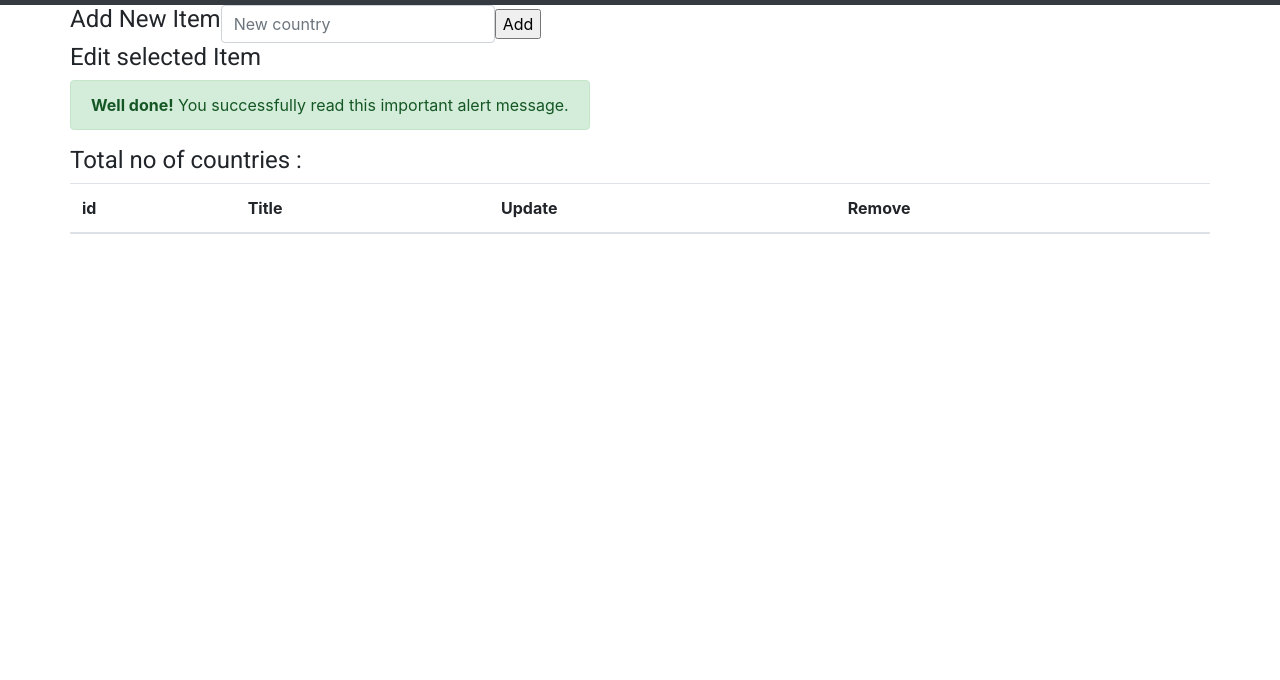
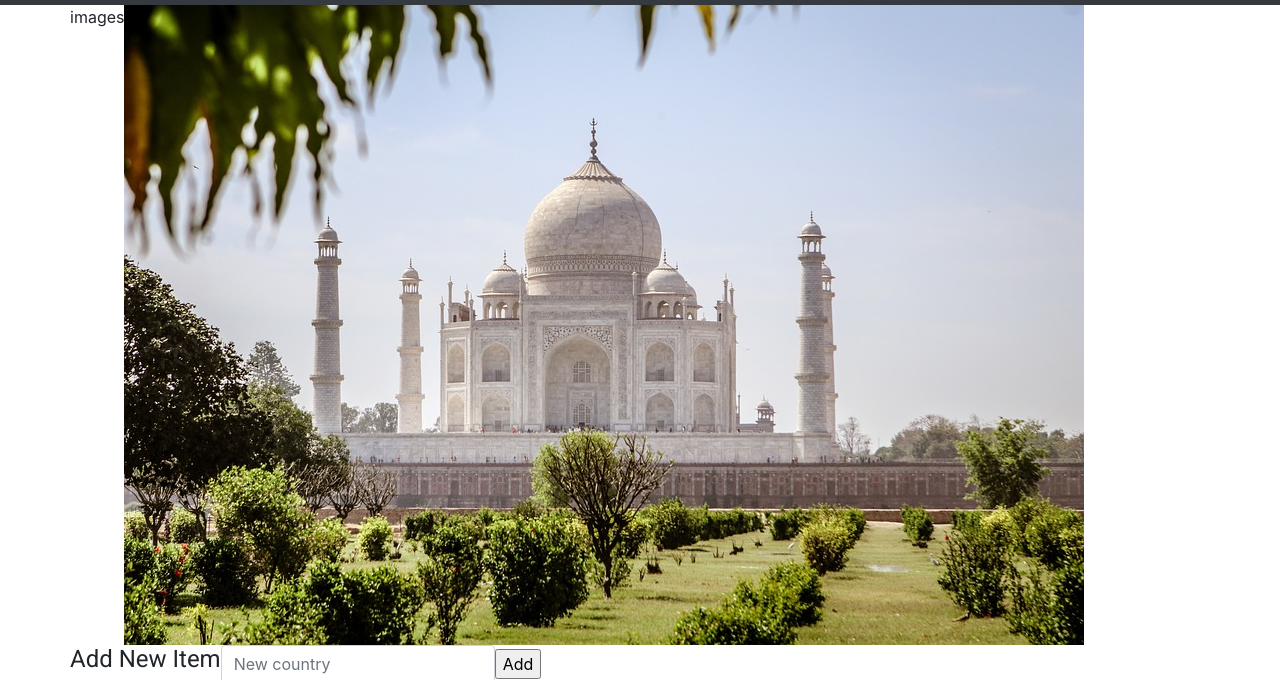
Before and after one commit to asmita-jadhav/ES6_Tables, a website built with webpack: page public/index.html in a window 1280 px wide. Shown: the part 81-761 px from the top of the page. Built offline with nearby package versions, Linux system fonts and the light colour scheme; some packages are replaced by stand-ins of ours; no server answers; files whose address does not match are found by name.

Commit message:
Add files via upload

```diff
--- a/public/index.html
+++ b/public/index.html
@@ -10,8 +10,6 @@
     <link rel="stylesheet" href="https://stackpath.bootstrapcdn.com/bootstrap/4.3.1/css/bootstrap.min.css">
     <link rel="stylesheet" href="https://cdnjs.cloudflare.com/ajax/libs/font-awesome/4.7.0/css/font-awesome.min.css">
 
-    <link rel="stylesheet" type="text/css" href="./css/index.css">
-    <link rel="stylesheet" type="text/css" href="./css/nav.css">
 
   </head>
   <body>
@@ -91,6 +89,10 @@
     <div class="container">
         <!--Nav-->
 
+        <div class="row" >
+          images
+          <img id="imageone" alt="cloud-strife" src="">
+        </div>
         <div class="row">
             <h4>Add New Item</h4>
             <form action="javascript:void(0);" method="POST" class="form-inline">
@@ -120,7 +122,7 @@
         </div>
 
         <div class="row">
-                <div class="alert alert-success" role="alert">
+                <div class="alert alert-success" role="alert" id="alertMessage">
                         <strong>Well done!</strong> You successfully read this important alert message.
                 </div>
         </div>
```
